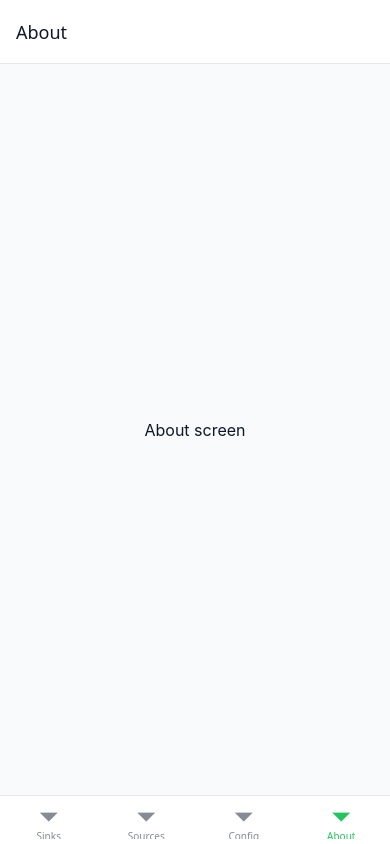
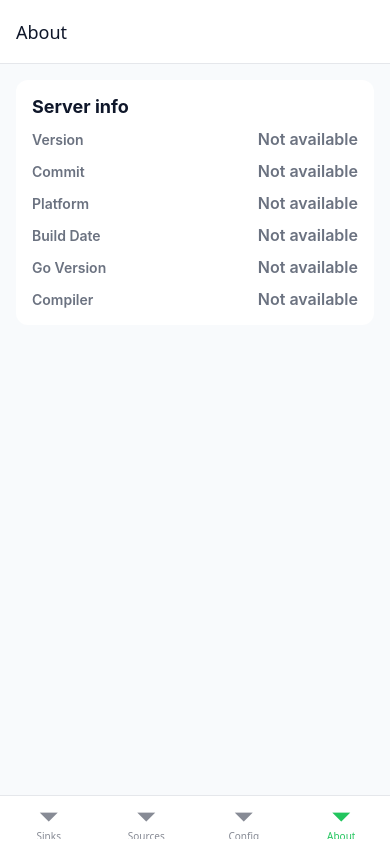
Before and after one commit to undg/pulse-remote-mobile, a React Native app: screen /About in a window 390 px wide. Built offline with nearby package versions, Linux system fonts and the light colour scheme; no server answers.

Commit message:
Add About screen server build info card with loading/error states

```diff
--- a/src/screens/About.tsx
+++ b/src/screens/About.tsx
@@ -1,17 +1,60 @@
-import { View, Text, StyleSheet } from 'react-native'
+import { ScrollView, View, Text, StyleSheet } from 'react-native'
+import { LoadingOrError } from 'components/LoadingOrError'
+import { useConfig } from 'config/storage'
+import { useVolumeStore } from 'state/volume'
 import { useTheme } from '../theme'
 
+const placeholder = 'Not available'
+
 export function AboutScreen() {
-  const { colors } = useTheme()
+	const { colors } = useTheme()
+	const { loading, hasUrl, serverUrl } = useConfig()
+	const { buildInfo, wsStatus, reconnect } = useVolumeStore(serverUrl)
 
-  return (
-    <View style={[styles.container, { backgroundColor: colors.background }]}>
-      <Text style={[styles.text, { color: colors.text }]}>About screen</Text>
-    </View>
-  )
+	if (loading) {
+		return <LoadingOrError loading />
+	}
+
+	if (!hasUrl || !serverUrl) {
+		return <LoadingOrError error='Please set a hostname in Config to connect.' />
+	}
+
+	if (wsStatus === 'Closed' || wsStatus === 'Closing') {
+		return <LoadingOrError error='Connection lost' onRetry={reconnect} />
+	}
+
+	const rows = [
+		{ label: 'Version', value: buildInfo?.gitVersion },
+		{ label: 'Commit', value: buildInfo?.gitCommit },
+		{ label: 'Platform', value: buildInfo?.platform },
+		{ label: 'Build Date', value: buildInfo?.buildDate },
+		{ label: 'Go Version', value: buildInfo?.goVersion },
+		{ label: 'Compiler', value: buildInfo?.compiler },
+	]
+
+	return (
+		<ScrollView contentContainerStyle={[styles.container, { backgroundColor: colors.background }]}>
+			<View style={[styles.card, { backgroundColor: colors.surface }]}>
+				<Text style={[styles.title, { color: colors.text }]}>Server info</Text>
+				{rows.map(row => {
+					const value = row.value && row.value.trim().length ? row.value : placeholder
+					return (
+						<View key={row.label} style={styles.row}>
+							<Text style={[styles.label, { color: colors.muted }]}>{row.label}</Text>
+							<Text style={[styles.value, { color: value === placeholder ? colors.muted : colors.text }]}>{value}</Text>
+						</View>
+					)
+				})}
+			</View>
+		</ScrollView>
+	)
 }
 
 const styles = StyleSheet.create({
-  container: { flex: 1, alignItems: 'center', justifyContent: 'center' },
-  text: { fontSize: 16 },
+	container: { flexGrow: 1, padding: 16 },
+	card: { borderRadius: 12, padding: 16, gap: 12 },
+	title: { fontSize: 18, fontWeight: '700' },
+	row: { flexDirection: 'row', justifyContent: 'space-between', alignItems: 'center' },
+	label: { fontSize: 14, fontWeight: '600' },
+	value: { fontSize: 16, fontWeight: '600' },
 })
```
Also changed, not shown: .opencode/plan.json.
